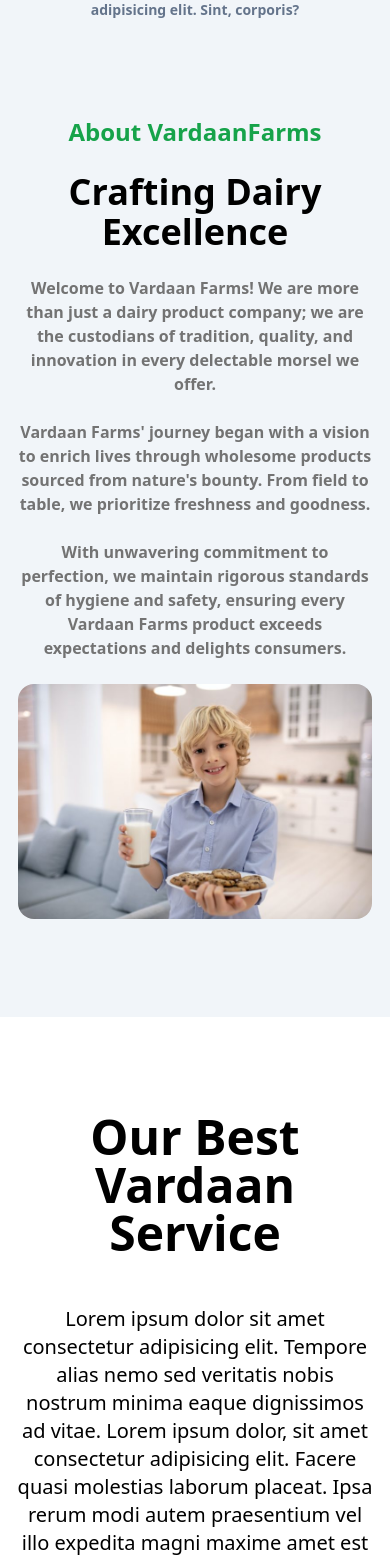
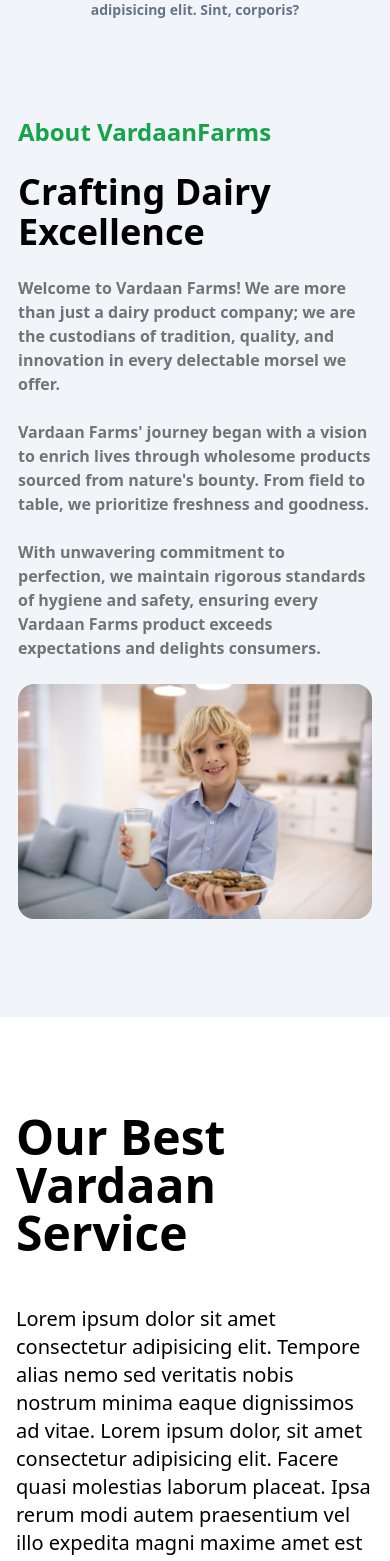
Before and after one commit to mayank20011/VardaanFarms-Website, a React (Vite) app: page /aboutUs in a window 390 px wide. Shown: the part 964-2525 px from the top of the page. Built offline with nearby package versions, Linux system fonts and the light colour scheme.

Commit message:
Made Lil Responsive

```diff
--- a/src/Pages/AboutUs/AboutUs.jsx
+++ b/src/Pages/AboutUs/AboutUs.jsx
@@ -64,23 +64,23 @@
         <div className="pt-24 flex gap-6 flex-col lg:flex-row">
           {/* Text */}
           <div className="lg:w-1/2 flex flex-col gap-6">
-            <span className="text-center sm:text-left text-2xl text-green-600 font-bold ">
+            <span className="sm:text-center text-2xl text-green-600 font-bold ">
               About VardaanFarms
             </span>
-            <h1 className="text-center sm:text-left text-4xl capitalize font-bold">
+            <h1 className="sm:text-center text-4xl capitalize font-bold">
               Crafting Dairy Excellence
             </h1>
-            <p className="text-center sm:text-left text-neutral-500 font-bold text-md">
+            <p className="sm:text-center text-neutral-500 font-bold text-md">
               Welcome to Vardaan Farms! We are more than just a dairy product
               company; we are the custodians of tradition, quality, and
               innovation in every delectable morsel we offer.
             </p>
-            <p className="text-center sm:text-left text-neutral-500 font-bold text-md">
+            <p className="sm:text-center text-neutral-500 font-bold text-md">
               Vardaan Farms' journey began with a vision to enrich lives through
               wholesome products sourced from nature's bounty. From field to
               table, we prioritize freshness and goodness.
             </p>
-            <p className="text-center sm:text-left text-neutral-500 font-bold text-md">
+            <p className="sm:text-center text-neutral-500 font-bold text-md">
               With unwavering commitment to perfection, we maintain rigorous
               standards of hygiene and safety, ensuring every Vardaan Farms
               product exceeds expectations and delights consumers.
@@ -97,15 +97,15 @@
       <div className="bg-white py-24">
         <div className="mx-auto max-w-[1400px] lg:w-3/4 md:w-11/12 px-4 md:px-0 text-black flex flex-col gap-12">
 
-          <h1 className="text-center font-bold text-5xl">Our Best Vardaan Service</h1>
+          <h1 className="sm:text-center font-bold text-5xl">Our Best Vardaan Service</h1>
 
-          <p className="text-center text-xl">Lorem ipsum dolor sit amet consectetur adipisicing elit. Tempore alias nemo sed veritatis nobis nostrum minima eaque dignissimos ad vitae. Lorem ipsum dolor, sit amet consectetur adipisicing elit. Facere quasi molestias laborum placeat. Ipsa rerum modi autem praesentium vel illo expedita magni maxime amet est suscipit, corporis accusantium quisquam dolor quas cumque tempore aspernatur! Magnam dolorem esse similique iure quod quidem rerum illum ipsum facilis autem cum laborum nam consectetur saepe ipsa accusamus harum porro tempore, iste cumque architecto! Tempore.</p>
+          <p className="sm:text-center text-xl">Lorem ipsum dolor sit amet consectetur adipisicing elit. Tempore alias nemo sed veritatis nobis nostrum minima eaque dignissimos ad vitae. Lorem ipsum dolor, sit amet consectetur adipisicing elit. Facere quasi molestias laborum placeat. Ipsa rerum modi autem praesentium vel illo expedita magni maxime amet est suscipit, corporis accusantium quisquam dolor quas cumque tempore aspernatur! Magnam dolorem esse similique iure quod quidem rerum illum ipsum facilis autem cum laborum nam consectetur saepe ipsa accusamus harum porro tempore, iste cumque architecto! Tempore.</p>
 
           {/* for cards */}
           <div className="grid md:grid-cols-2 lg:grid-cols-3 gap-6">
 
             {/* Card-1 */}
-            <div className="hover:shadow-lg hover:shadow-black p-8 bg-slate-100 rounded-md flex gap-4 flex-col sm:hover:-translate-y-3 transition">
+            <div className="hover:shadow-lg hover:shadow-black p-8 bg-slate-100 rounded-md flex gap-4 flex-col sm:hover:-translate-y-3 transition shadow-lg shadow-black sm:shadow-none">
               <img src={Pipeline} alt="" className="w-[100px]"/>
               <h1 className="text-xl font-bold">Milk Preservation</h1>
               <p className="text-neutral-700">
@@ -117,7 +117,7 @@
             </div>
 
             {/* card-2 */}
-            <div className="p-8 bg-slate-100 hover:shadow-lg hover:shadow-black rounded-md flex gap-4 flex-col sm:hover:-translate-y-3 transition">
+            <div className="p-8 bg-slate-100 hover:shadow-lg hover:shadow-black rounded-md flex gap-4 flex-col sm:hover:-translate-y-3 transition shadow-lg shadow-black sm:shadow-none">
               <img src={growth} alt="" className="w-[100px]"/>
               <h1 className="text-xl font-bold">High Production</h1>
               <p className="text-neutral-700">
@@ -129,7 +129,7 @@
             </div>
 
             {/* card-3 */}
-            <div className="p-8 bg-slate-100 hover:shadow-lg hover:shadow-black rounded-md flex gap-4 flex-col sm:hover:-translate-y-3 transition">
+            <div className="p-8 bg-slate-100 hover:shadow-lg hover:shadow-black rounded-md flex gap-4 flex-col sm:hover:-translate-y-3 transition shadow-lg shadow-black sm:shadow-none">
               <img src={recipee} alt="" className="w-[100px]"/>
               <h1 className="text-xl font-bold">Featured Recipe</h1>
               <p className="text-neutral-700">
@@ -141,7 +141,7 @@
             </div>
 
             {/* Card-4 */}
-            <div className="p-8 bg-slate-100 hover:shadow-lg hover:shadow-black rounded-md flex gap-4 flex-col sm:hover:-translate-y-3 transition">
+            <div className="p-8 bg-slate-100 hover:shadow-lg hover:shadow-black rounded-md flex gap-4 flex-col sm:hover:-translate-y-3 transition shadow-lg shadow-black sm:shadow-none">
               <img src={house} alt="" className="w-[100px]"/>
               <h1 className="text-xl font-bold">Recomended For Babies</h1>
               <p className="text-neutral-700">
@@ -153,7 +153,7 @@
             </div>
 
             {/* Card-5 */}
-            <div className="p-8 hover:shadow-lg hover:shadow-black bg-slate-100 rounded-md flex gap-4 flex-col sm:hover:-translate-y-3 transition">
+            <div className="p-8 hover:shadow-lg hover:shadow-black bg-slate-100 rounded-md flex gap-4 flex-col sm:hover:-translate-y-3 transition shadow-lg shadow-black sm:shadow-none">
               <img src={ef} alt="" className="w-[100px]"/>
               <h1 className="text-xl font-bold">Environmentally Friendly</h1>
               <p className="text-neutral-700">
@@ -165,7 +165,7 @@
             </div>
 
             {/* Card-6 */}
-            <div className="p-8 bg-slate-100  hover:shadow-lg hover:shadow-black rounded-md flex gap-4 flex-col sm:hover:-translate-y-3 transition">
+            <div className="p-8 bg-slate-100  hover:shadow-lg hover:shadow-black rounded-md flex gap-4 flex-col sm:hover:-translate-y-3 transition shadow-lg shadow-black sm:shadow-none">
               <img src={pasturization} alt="" className="w-[100px]"/>
               <h1 className="text-xl font-bold">Reliable pasturization</h1>
               <p className="text-neutral-700">
@@ -175,6 +175,7 @@
                 libero dolore! Itaque enim ut tempore?
               </p>
             </div>
+
           </div>
 
           {/* For Numbers */}
```
